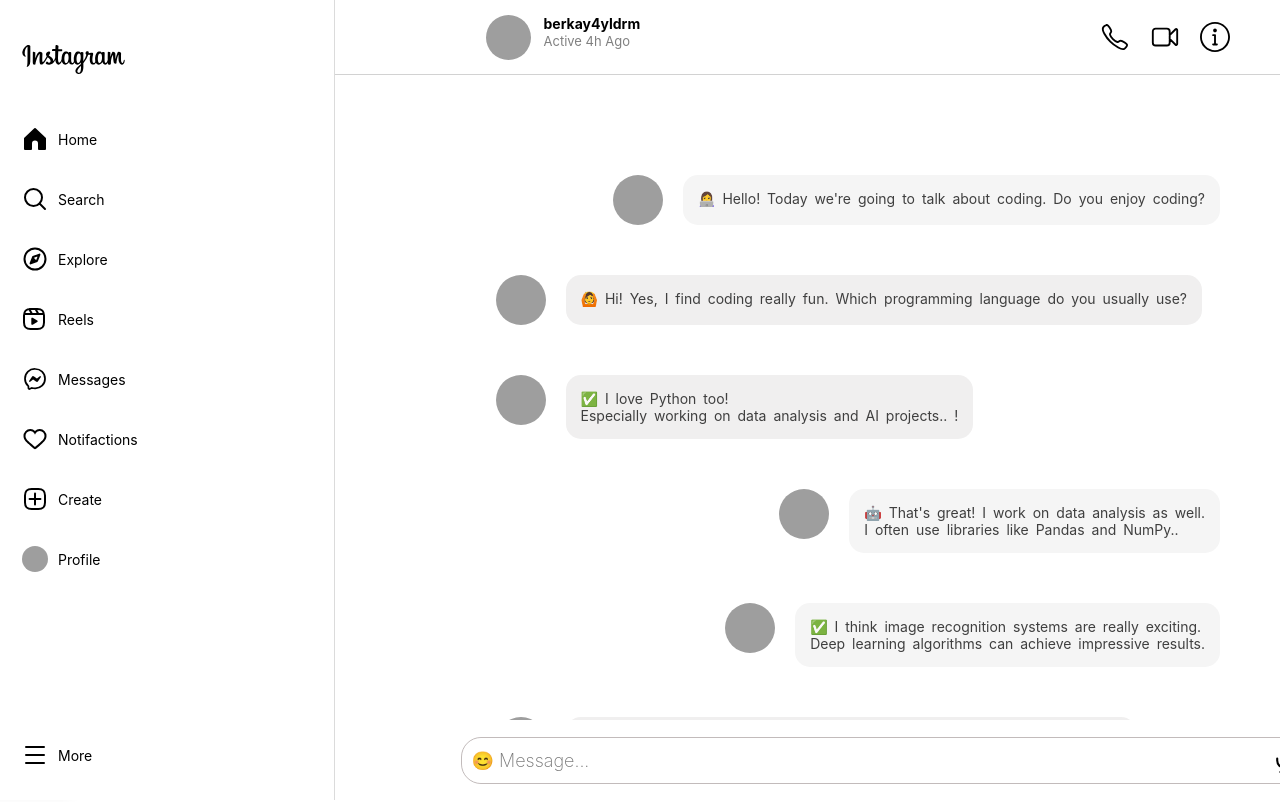
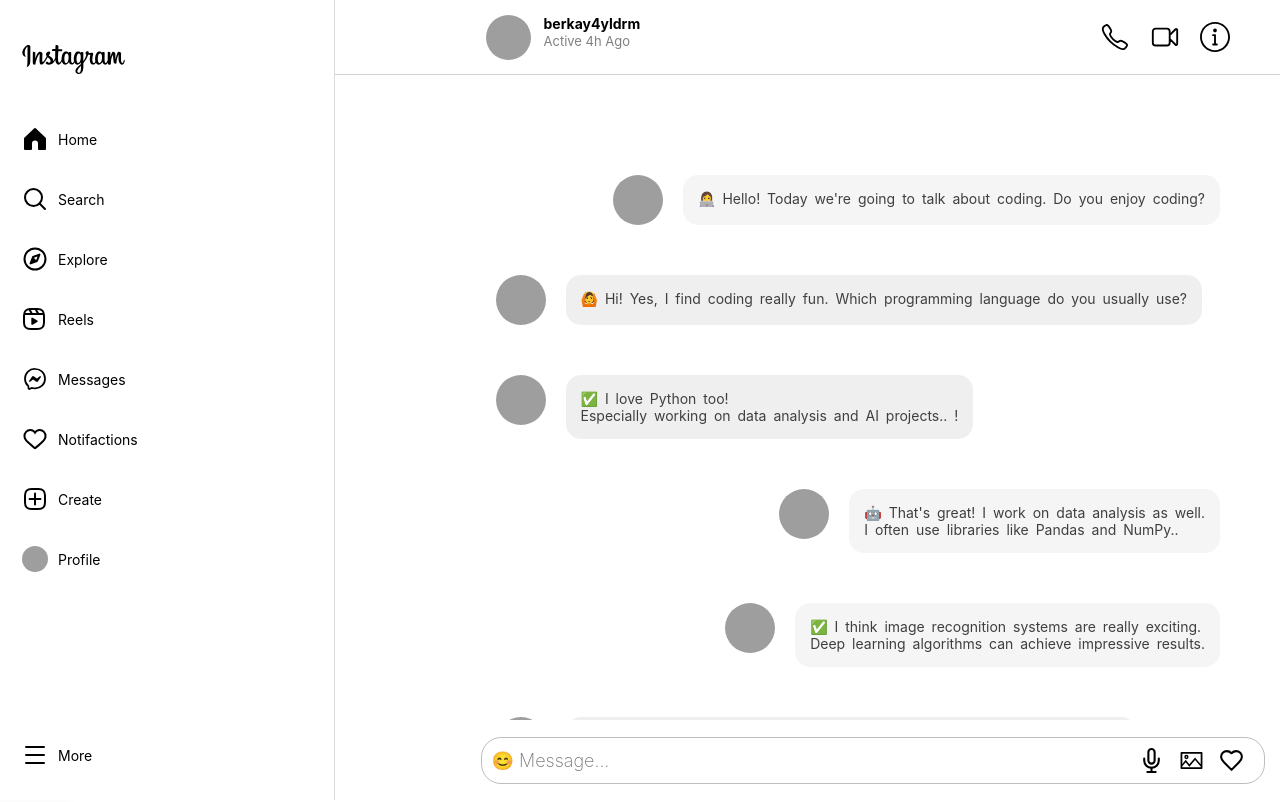
Before and after one commit to dev-berkayy/Instagram-Clone, a React (Vite) app: page /messages in a window 1280 px wide. Shown: the top 802 px of the page. Built offline with nearby package versions, Linux system fonts and the light colour scheme; grey boxes are pictures that could not be loaded.

Commit message:
Update messages.css

```diff
--- a/src/Pages/pages styles css/messages.css
+++ b/src/Pages/pages styles css/messages.css
@@ -115,16 +115,13 @@
     display: flex;
     justify-content: center;
     align-items: center;
-    margin-left: 195px;
-    margin-bottom: 15px;
+    margin-left: 215px;
     border-radius: 25px;
-    padding-right: 35px;
-    margin-right: 15px;
+    padding-right: 15px;
     height: 80px;
-    position: fixed;
+    position: sticky;
     background-color: white;
-    width: 76%;
-    bottom: -15px;
+    bottom: 0;
 }
 
 .kapsayıcı {
```
